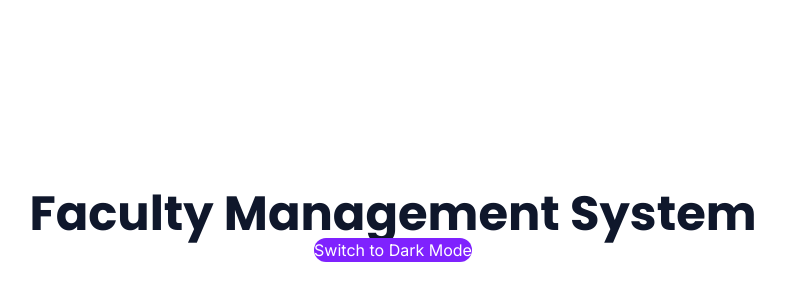
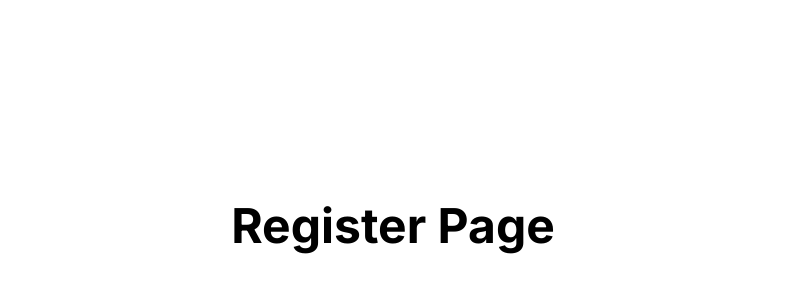
Before and after one commit to srija-laxmi/faculty-management-system, a React app in the folder frontend/: page /auth/register in a window 1280 px wide. Shown: the part 174-474 px from the top of the page, without its empty margins (247-1032 px from the left). Built offline with nearby package versions, Linux system fonts and the light colour scheme; the HTML template or start-up script is replaced by a standard one.

Commit message:
feat: setup application routing

```diff
--- a/frontend/src/App.jsx
+++ b/frontend/src/App.jsx
@@ -1,26 +1,6 @@
-import useTheme from "./hooks/useTheme";
+import { RouterProvider } from "react-router";
+import router from "./routes/AppRoutes";
 
 export default function App() {
-  const { theme, toggleTheme } = useTheme();
-
-  return (
-    <div
-      className={`min-h-screen flex flex-col items-center justify-center transition-all duration-300 ${
-        theme === "dark"
-          ? "bg-slate-950 text-white"
-          : "bg-white text-slate-900"
-      }`}
-    >
-      <h1 className="text-5xl font-bold mb-8">
-        Faculty Management System
-      </h1>
-
-      <button
-        onClick={toggleTheme}
-        className="rounded-xl bg-violet-600 px-6 py-3 text-white hover:bg-violet-700 transition"
-      >
-        Switch to {theme === "light" ? "Dark" : "Light"} Mode
-      </button>
-    </div>
-  );
+  return <RouterProvider router={router} />;
 }
--- a/frontend/src/layouts/AuthLayout.jsx
+++ b/frontend/src/layouts/AuthLayout.jsx
@@ -0,0 +1,5 @@
+import { Outlet } from "react-router";
+
+export default function AuthLayout() {
+  return <Outlet />;
+}
--- a/frontend/src/layouts/DashboardLayout.jsx
+++ b/frontend/src/layouts/DashboardLayout.jsx
@@ -0,0 +1,5 @@
+import { Outlet } from "react-router";
+
+export default function DashboardLayout() {
+  return <Outlet />;
+}
--- a/frontend/src/layouts/MainLayout.jsx
+++ b/frontend/src/layouts/MainLayout.jsx
@@ -0,0 +1,5 @@
+import { Outlet } from "react-router";
+
+export default function MainLayout() {
+  return <Outlet />;
+}
--- /dev/null
+++ b/frontend/src/pages/admin/AdminDashboard.jsx
@@ -0,0 +1,7 @@
+export default function AdminDashboard() {
+  return (
+    <div className="flex h-screen items-center justify-center text-5xl font-bold">
+      Admin Dashboard
+    </div>
+  );
+}
--- /dev/null
+++ b/frontend/src/pages/auth/LoginPage.jsx
@@ -0,0 +1,7 @@
+export default function LoginPage() {
+  return (
+    <div className="flex h-screen items-center justify-center text-5xl font-bold">
+      Login Page
+    </div>
+  );
+}
--- /dev/null
+++ b/frontend/src/pages/auth/RegisterPage.jsx
@@ -0,0 +1,7 @@
+export default function RegisterPage() {
+  return (
+    <div className="flex h-screen items-center justify-center text-5xl font-bold">
+      Register Page
+    </div>
+  );
+}
--- /dev/null
+++ b/frontend/src/pages/errors/NotFound.jsx
@@ -0,0 +1,7 @@
+export default function NotFound() {
+  return (
+    <div className="flex h-screen items-center justify-center text-5xl font-bold text-red-500">
+      404
+    </div>
+  );
+}
--- /dev/null
+++ b/frontend/src/pages/public/LandingPage.jsx
@@ -0,0 +1,7 @@
+export default function LandingPage() {
+  return (
+    <div className="flex h-screen items-center justify-center text-5xl font-bold">
+      Landing Page
+    </div>
+  );
+}
--- a/frontend/src/routes/AppRoutes.jsx
+++ b/frontend/src/routes/AppRoutes.jsx
@@ -0,0 +1,57 @@
+import { createBrowserRouter } from "react-router";
+
+import MainLayout from "../layouts/MainLayout";
+import AuthLayout from "../layouts/AuthLayout";
+import DashboardLayout from "../layouts/DashboardLayout";
+
+import LandingPage from "../pages/public/LandingPage";
+import LoginPage from "../pages/auth/LoginPage";
+import RegisterPage from "../pages/auth/RegisterPage";
+import AdminDashboard from "../pages/admin/AdminDashboard";
+import NotFound from "../pages/errors/NotFound";
+
+const router = createBrowserRouter([
+  {
+    path: "/",
+    element: <MainLayout />,
+    children: [
+      {
+        index: true,
+        element: <LandingPage />,
+      },
+    ],
+  },
+
+  {
+    path: "/auth",
+    element: <AuthLayout />,
+    children: [
+      {
+        path: "login",
+        element: <LoginPage />,
+      },
+      {
+        path: "register",
+        element: <RegisterPage />,
+      },
+    ],
+  },
+
+  {
+    path: "/admin",
+    element: <DashboardLayout />,
+    children: [
+      {
+        index: true,
+        element: <AdminDashboard />,
+      },
+    ],
+  },
+
+  {
+    path: "*",
+    element: <NotFound />,
+  },
+]);
+
+export default router;
```
